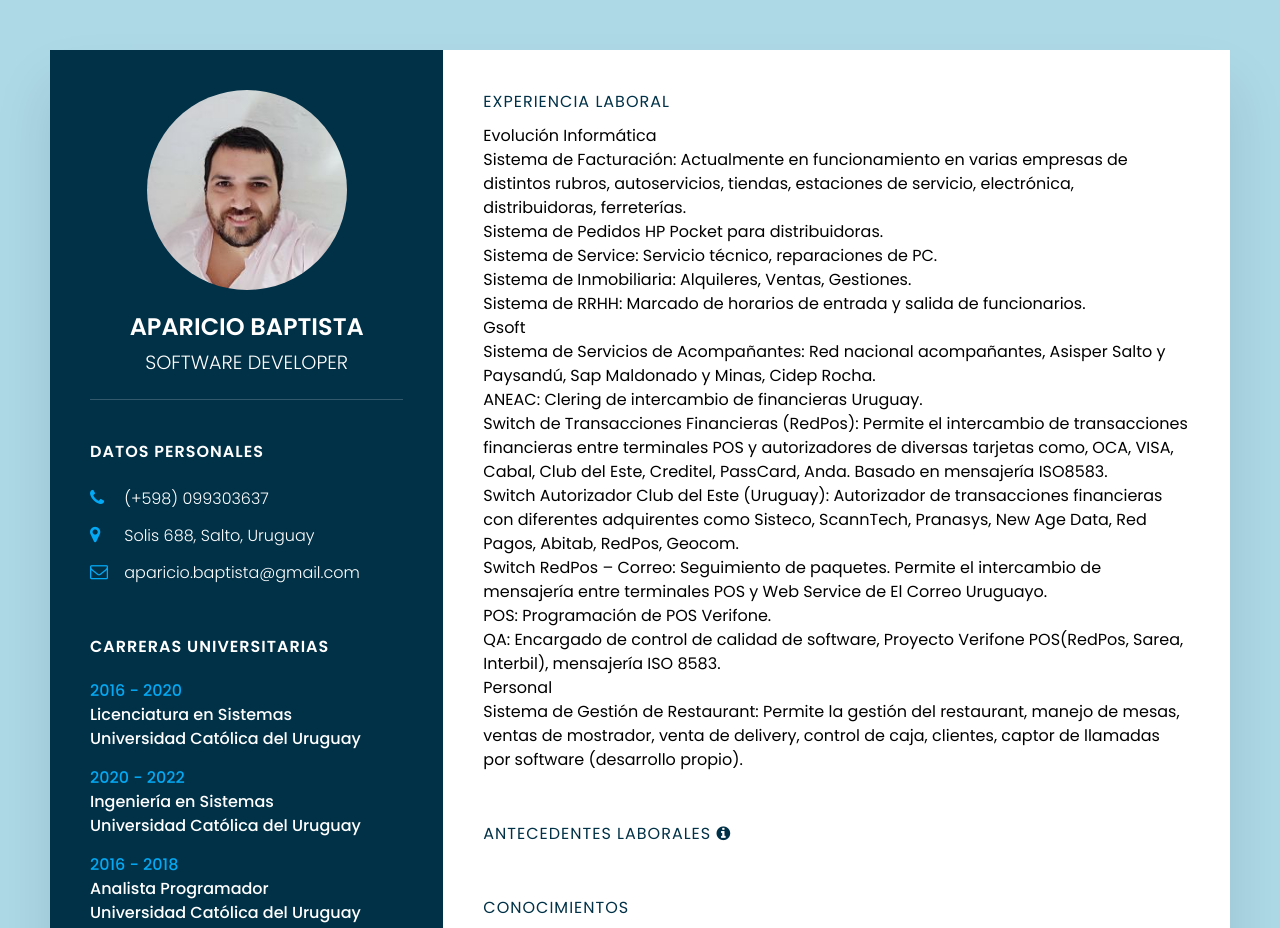
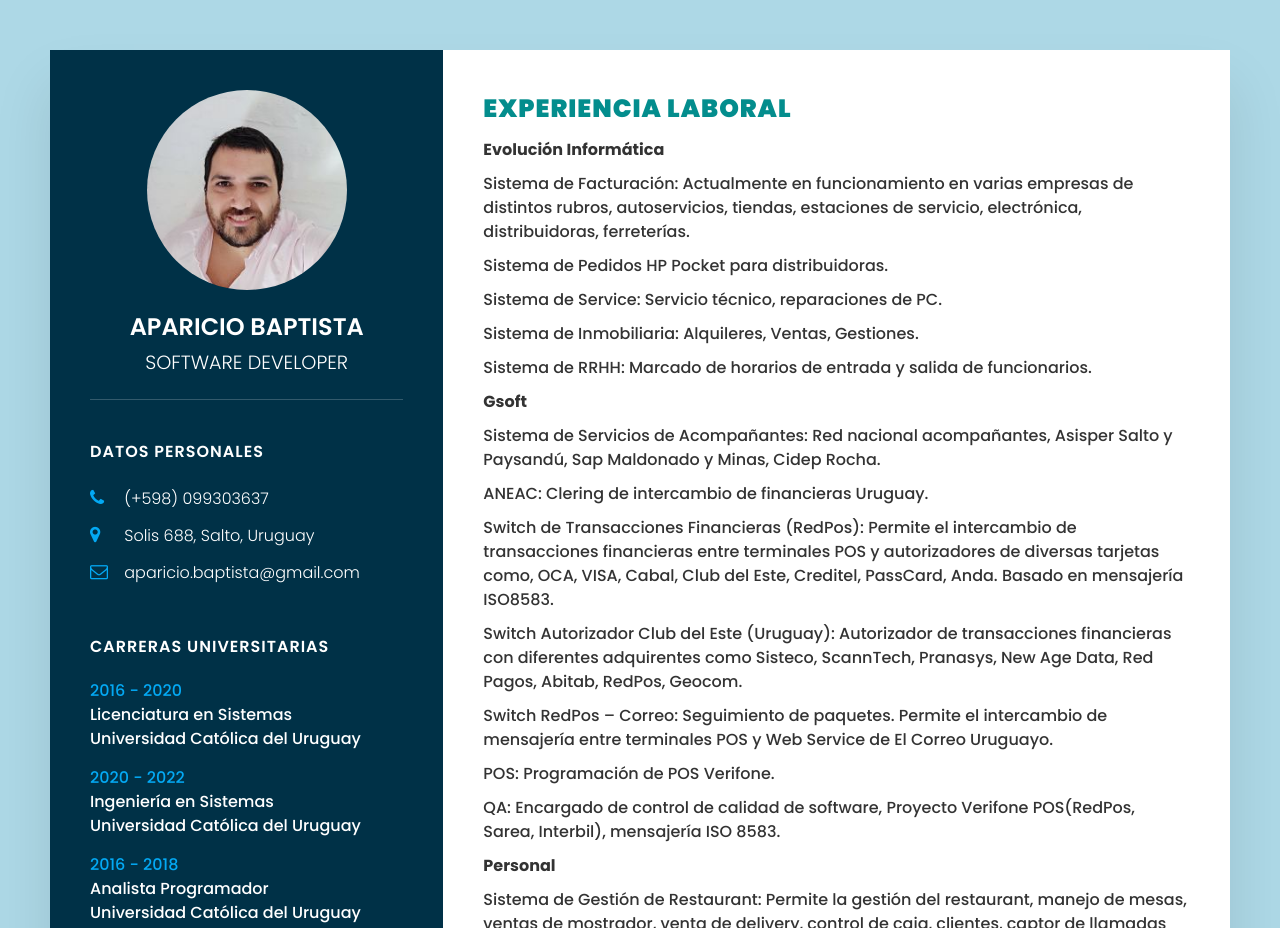
Before and after one commit to ucudal/PW_2021_Website-apa210, a website: page docs/index.html in a window 1280 px wide. Shown: the top 928 px of the page. Drawn offline with Linux system fonts and the light colour scheme; no server answers.

Commit message:
fix css title2 ul

```diff
--- a/docs/index.html
+++ b/docs/index.html
@@ -134,8 +134,8 @@
             <div class="about">
                 <h2 class="title2">Experiencia Laboral</h2>
                 <ul>
-                    <li>Evolución Informática </li>
                     <ul>
+                        <li>Evolución Informática </li>
                         <li>
                             Sistema de Facturación: Actualmente en funcionamiento en varias empresas de distintos
                             rubros, autoservicios, tiendas, estaciones de servicio, electrónica, distribuidoras,
@@ -154,8 +154,8 @@
                             Sistema de RRHH: Marcado de horarios de entrada y salida de funcionarios.
                         </li>
                     </ul>
-                    <li>Gsoft</li>
                     <ul>
+                        <li>Gsoft</li>
                         <li>
                             Sistema de Servicios de Acompañantes: Red nacional acompañantes, Asisper Salto y Paysandú,
                             Sap Maldonado y Minas, Cidep Rocha.
@@ -185,8 +185,8 @@
                             Interbil), mensajería ISO 8583.
                         </li>
                     </ul>
-                    <li>Personal</li>
                     <ul>
+                        <li>Personal</li>
                         <li>
                             Sistema de Gestión de Restaurant: Permite la gestión del restaurant, manejo de mesas, ventas
                             de mostrador, venta de delivery, control de caja, clientes, captor de llamadas por software
--- a/docs/style.css
+++ b/docs/style.css
@@ -151,10 +151,12 @@
   margin-bottom: 0px;
 }
 .title2 {
-  color: #003147;
+  color: #038d8d;
   text-transform: uppercase;
   letter-spacing: 1px;
   margin-bottom: 10px;
+  font-weight: 1000;
+  font-size: 25px;
 }
 .about .box {
   display: flex;
@@ -249,3 +251,15 @@
 .horizontal-list__item + .horizontal-list__item {
   margin-left: 10px;
 }
+.about ul li {
+  list-style: none;
+  color: #333;
+  font-weight: 500;
+  margin: 10px 0;
+}
+.about ul li:first-child {
+  list-style: none;
+  color: #333;
+  font-weight: 700;
+  margin: 10px 0;
+}
```
